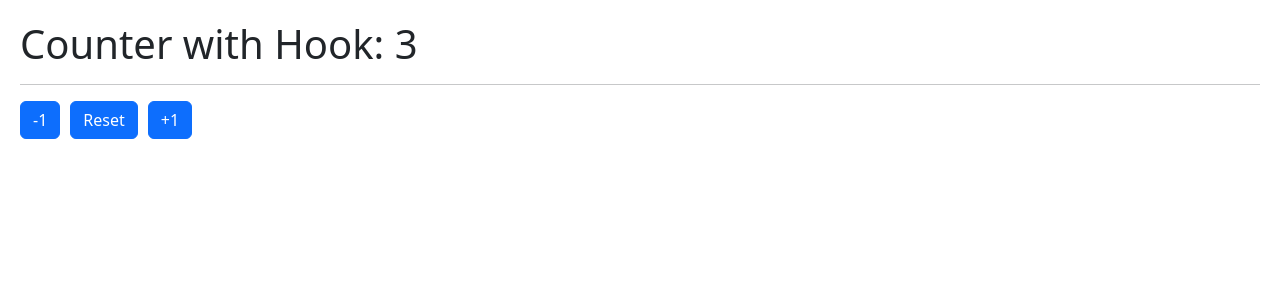
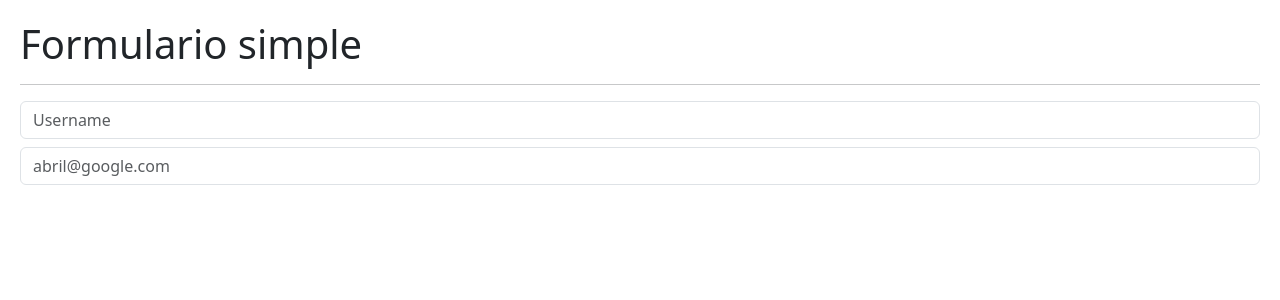
Before and after one commit to abrilBjarano/Hooks, a React (Vite) app: page / in a window 1280 px wide. Shown: the top 300 px of the page. Built offline with nearby package versions, Linux system fonts and the light colour scheme.

Commit message:
Created SimpleForm.jsx and implemented to main

```diff
--- /dev/null
+++ b/src/02-useEffect/SimpleForm.jsx
@@ -0,0 +1,23 @@
+export const SimpleForm = () => {
+  return (
+    <>
+      <h1>Formulario simple</h1>
+      <hr />
+
+
+      <input
+         type="text"
+         className="form-control"
+         placeholder="Username"
+         name="username"
+      />
+
+      <input
+         type="email"
+         className="form-control mt-2"
+         placeholder="abril@google.com"
+         name="email"
+      />
+    </>
+  )
+}
--- a/src/main.jsx
+++ b/src/main.jsx
@@ -2,10 +2,10 @@
 import ReactDOM from 'react-dom/client';
 
 import './index.css';
-import { CounterWithCustomHook } from './01-useState/CounterWithCustomHook';
+import { SimpleForm } from './02-useEffect/SimpleForm';
 
 ReactDOM.createRoot(document.getElementById('root')).render(
   <React.StrictMode>
-    <CounterWithCustomHook />
+    <SimpleForm />
   </React.StrictMode>,
 )
```
